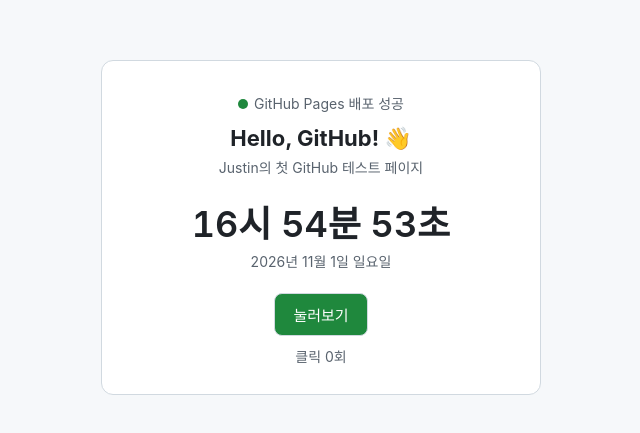
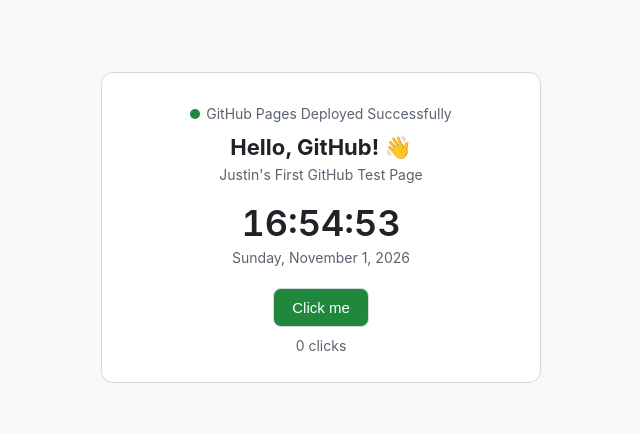
Before and after one commit to justinchoius-droid/JTJT, a plain HTML site: page index.html in a window 1280 px wide. Shown: the part 173-606 px from the top of the page, without its empty margins (319-959 px from the left). Drawn offline with Linux system fonts and the light colour scheme.

Commit message:
Convert all Korean text to English

```diff
--- a/index.html
+++ b/index.html
@@ -1,5 +1,5 @@
 <!doctype html>
-<html lang="ko">
+<html lang="en">
 <head>
 <meta charset="utf-8">
 <meta name="viewport" content="width=device-width, initial-scale=1">
@@ -29,23 +29,23 @@
 </head>
 <body>
   <div class="card">
-    <p><span class="dot"></span>GitHub Pages 배포 성공</p>
+    <p><span class="dot"></span>GitHub Pages Deployed Successfully</p>
     <h1>Hello, GitHub! 👋</h1>
-    <p>Justin의 첫 GitHub 테스트 페이지</p>
+    <p>Justin's First GitHub Test Page</p>
     <div class="clock" id="clock">--:--:--</div>
     <p id="date"></p>
-    <button id="btn">눌러보기</button>
-    <div class="count" id="count">클릭 0회</div>
+    <button id="btn">Click me</button>
+    <div class="count" id="count">0 clicks</div>
   </div>
 <script>
   function tick() {
     const now = new Date();
-    document.getElementById('clock').textContent = now.toLocaleTimeString('ko-KR', { hour12:false });
-    document.getElementById('date').textContent = now.toLocaleDateString('ko-KR', { year:'numeric', month:'long', day:'numeric', weekday:'long' });
+    document.getElementById('clock').textContent = now.toLocaleTimeString('en-US', { hour12:false });
+    document.getElementById('date').textContent = now.toLocaleDateString('en-US', { year:'numeric', month:'long', day:'numeric', weekday:'long' });
   }
   tick(); setInterval(tick, 1000);
   let n = 0;
-  document.getElementById('btn').onclick = () => { n++; document.getElementById('count').textContent = '클릭 ' + n + '회'; };
+  document.getElementById('btn').onclick = () => { n++; document.getElementById('count').textContent = n + (n === 1 ? ' click' : ' clicks'); };
 </script>
 </body>
 </html>
```
